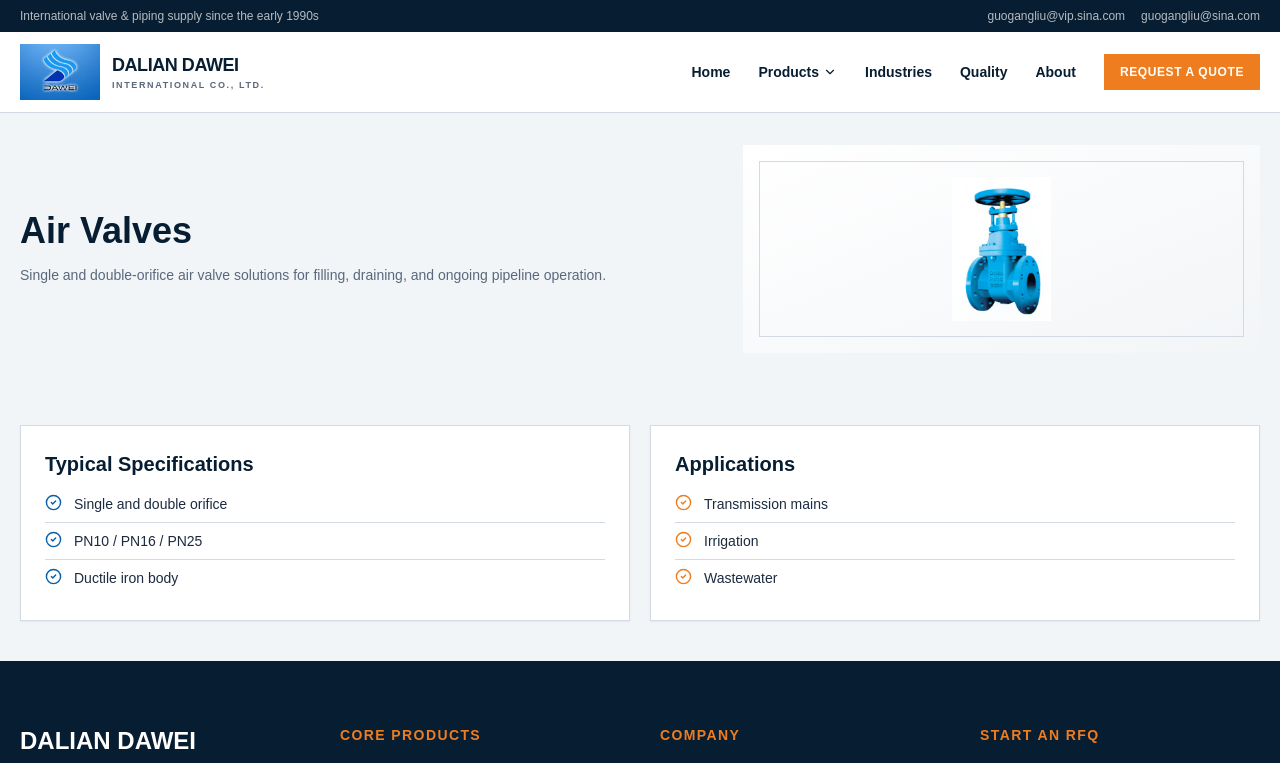
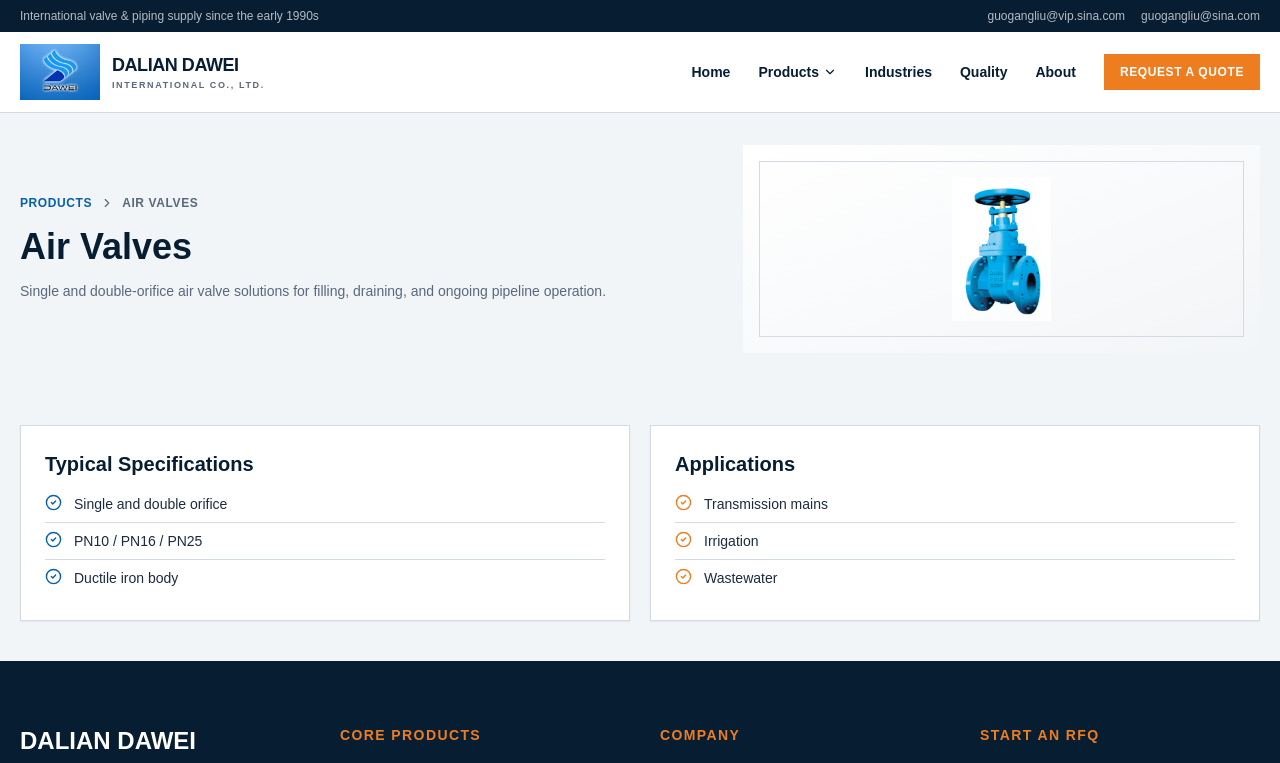
Before and after one commit to unikc/dawei, a Next.js app: page /products/air-valves in a window 1280 px wide. Shown: the top 763 px of the page. Built offline with nearby package versions, Linux system fonts and the light colour scheme.

Commit message:
Add product category breadcrumbs

```diff
--- a/app/products/[slug]/page.tsx
+++ b/app/products/[slug]/page.tsx
@@ -1,6 +1,6 @@
 import { notFound } from "next/navigation";
 import Link from "next/link";
-import { CheckCircle2 } from "lucide-react";
+import { CheckCircle2, ChevronRight } from "lucide-react";
 import { products } from "@/data/site";
 import { ProductVisual } from "@/components/ProductVisual";
 import catalog from "@/data/legacy-catalog.json";
@@ -26,7 +26,7 @@
   return <>
     <section className="bg-muted px-5 py-8">
       <div className="mx-auto grid max-w-7xl gap-6 lg:grid-cols-[1.15fr_.85fr] lg:items-center">
-        <div><h1 className="text-3xl font-black text-navy md:text-4xl">{p.name}</h1><p className="mt-3 max-w-2xl text-sm leading-6 text-muted-foreground">{p.description}</p></div>
+        <div><nav aria-label="Breadcrumb" className="mb-4 flex items-center gap-2 text-xs font-bold uppercase tracking-wider text-muted-foreground"><Link className="text-primary hover:text-navy" href="/products">Products</Link><ChevronRight size={14}/><span>{p.name}</span></nav><h1 className="text-3xl font-black text-navy md:text-4xl">{p.name}</h1><p className="mt-3 max-w-2xl text-sm leading-6 text-muted-foreground">{p.description}</p></div>
         <ProductVisual type={p.type} image={p.image} name={p.name} compact label={false}/>
       </div>
     </section>
```
